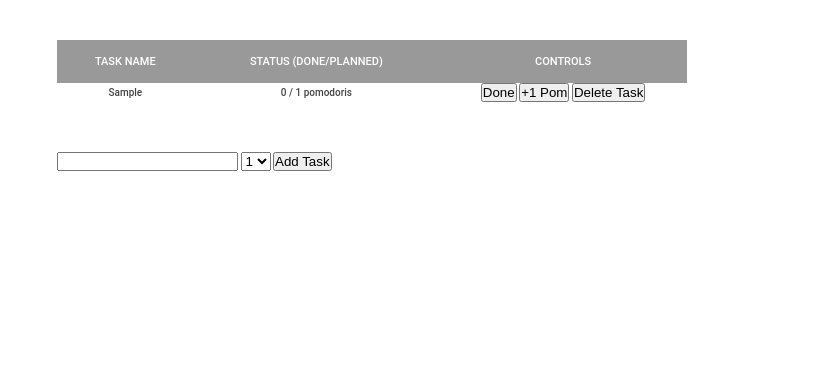
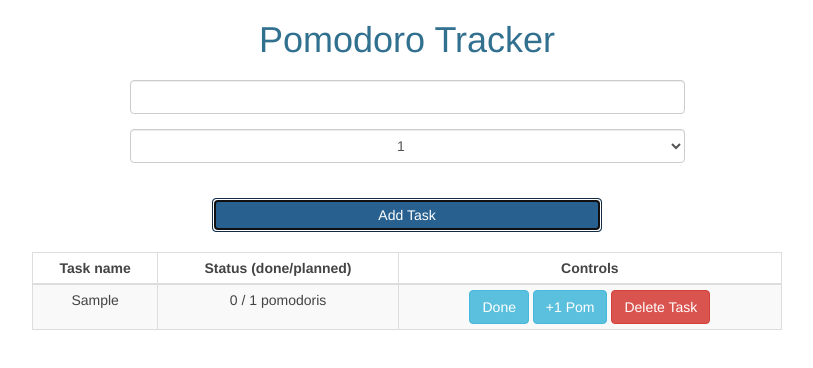
Before and after one commit to gustavohks2/pomodoro-timer-js, a website: page index.html in a window 1280 px wide. Both pictures are taken after typing "Sample" into the empty fields and a click on the input "Add Task". Shown: the whole page, without its empty margins (233-1046 px from the left). Drawn offline with nearby package versions, Linux system fonts and the light colour scheme.

Commit message:
Set new style with Bootstrap, implement localStorage and refactor javascript to JQuery :sparkles:

```diff
--- a/css/style.css
+++ b/css/style.css
@@ -10,33 +10,27 @@ html {
 }
 
 body {
-  font-family: "Roboto", sans-serif;
   font-weight: 500;
   color: #444;
 }
 
 .center-container {
   width: 70rem;
-  min-width: 50rem;
-  margin: 0 auto;
-}
-
-.task-table {
-  width:90%;
-  margin-top: 4rem;
-  text-align: center;
-  border-collapse: collapse;
-}
-
-.task-table__heading {
-  color: #fff;
-  padding: 1.5rem;
-  font-weight: 500;
-  font-size: 1.1rem;
-  background-color: #999;
-  text-transform: uppercase;
+  margin: 100px auto;
 }
 
 .form-task {
   margin-top: 5rem;
 }
+
+.table-elements-centered td,
+.table-elements-centered th { text-align: center; }
+
+.u-margin-top-medium { margin-top: 2rem; }
+
+@media only screen and (max-width: 800px) {
+  .center-container {
+    width: 100%;
+    margin: 100px 0px;
+  }
+}
--- a/index.html
+++ b/index.html
@@ -4,38 +4,53 @@
     <meta charset="UTF-8">
     <meta name="viewport" content="width=device-width, initial-scale=1.0">
     <meta http-equiv="X-UA-Compatible" content="ie=edge">
-    <link rel="stylesheet" href="css/style.css?v=2">
-    <title>Pomodoro Timer</title>
+    <link rel="stylesheet" href="node_modules/bootstrap3/dist/css/bootstrap.min.css">
+    <link rel="stylesheet" href="css/style.css?v=5">
+    <title>Pomodoro Tracker</title>
   </head>
   <body>
+    <div class="container">
+      <div class="row">
+        <h1 class="text-info text-center">Pomodoro Tracker</h1>
+        <form class="js-add-task u-margin-top-medium" action="#">
+          <div class="form-group col-md-6 col-md-offset-3">
+            <label for="" class="sr-only">Task Name</label>
+            <input class="js-task-name form-control" type="text">
+          </div>
 
-    <div class="center-container">
-      <table class="task-table">
-        <thead>
-          <tr>
-            <th class="task-table__heading">Task name</th>
-            <th class="task-table__heading">Status (done/planned)</th>
-            <th class="task-table__heading">Controls</th>
-          </tr>
-        </thead>
-        <tbody class="js-task-table-body">
-        </tbody>
-      </table>
+          <div class="form-group col-md-6 col-md-offset-3">
+            <select class="js-pomodoro-count form-control text-center" name="pomodoro-count">
+              <option value="1">1</option>
+              <option value="2">2</option>
+              <option value="3">3</option>
+              <option value="4">4</option>
+            </select>
+          </div>
+          <input class="btn btn-primary col-xs-8 col-xs-offset-2 col-sm-4 col-sm-offset-4 u-margin-top-medium" type="submit" value="Add Task">
+        </form>
+      </div>
+      <div class="row">
+        <div class="col-md-8 col-md-offset-2 u-margin-top-medium">
 
-      <form class="js-add-task form-task" action="#">
-        <input class="js-task-name" type="text">
+          <div class="table-responsive">
+            <table class="table table-hover table-bordered table-striped table-condensed table-elements-centered">
+              <thead>
+                <tr>
+                  <th>Task name</th>
+                  <th>Status (done/planned)</th>
+                  <th>Controls</th>
+                </tr>
+              </thead>
+              <tbody class="js-task-table-body">
+              </tbody>
+            </table>
+          </div>
 
-        <select class="js-pomodoro-count" name="pomodoro-count">
-          <option value="1">1</option>
-          <option value="2">2</option>
-          <option value="3">3</option>
-          <option value="4">4</option>
-        </select>
-
-        <input type="submit" value="Add Task">
-      </form>
+        </div>
+      </div>
     </div>
 
+    <script src="node_modules/jquery/dist/jquery.min.js"></script>
     <script src="js/pomodoro.js"></script>
   </body>
 </html>
--- a/js/pomodoro.js
+++ b/js/pomodoro.js
@@ -1,16 +1,16 @@
-(function() {
+$(document).ready(function() {
   "use strict";
 
-  const tasks = [];
+  const tasks = JSON.parse(localStorage.getItem("tasks") || null) || [];
 
-  const pomodoroForm = document.querySelector(".js-add-task");
-  const pomodoroTableBody = document.querySelector(".js-task-table-body");
+  const pomodoroForm = $(".js-add-task");
+  const pomodoroTableBody = $(".js-task-table-body");
 
   const addTask = function(evt) {
     evt.preventDefault();
 
-    const taskName = this.querySelector(".js-task-name").value;
-    const pomodoroCount = this.querySelector(".js-pomodoro-count").value;
+    const taskName = $(".js-task-name").val();
+    const pomodoroCount = $(".js-pomodoro-count").val();
 
     tasks.push({
       taskName,
@@ -19,29 +19,32 @@
       pomodoroFinished: false
     });
 
+    localStorage.setItem("tasks", JSON.stringify(tasks));
+
     this.reset();
 
     renderTasks(pomodoroTableBody, tasks);
   }
 
-  const renderTasks = function(tBodyElement, tasks = []) {
-    tBodyElement.innerHTML = tasks.map((task, i) => `
+  const renderTasks = (tBodyElement, tasks = []) => {
+
+    tBodyElement.html(tasks.map((task, i) => `
         <tr>
           <td class="cell-task-name">${task.taskName}</td>
           <td class="cell-pom-count">${task.pomodoroDone} / ${task.pomodoroCount} pomodoris</td>
           <td class="cell-pom-controls">
-          ${task.pomodoroFinished ? 'Finished |' : `
-            <button class="js-task-done" data-id="${i}">Done</button>
-            <button class="js-increase-pomodoro" data-id="${i}">+1 Pom</button>
+          ${task.pomodoroFinished ? '<span class="text-success">Finished</span> |' : `
+            <button class="js-task-done btn btn-info" data-id="${i}">Done</button>
+            <button class="js-increase-pomodoro btn btn-info" data-id="${i}">+1 Pom</button>
           `}
-            <button class="js-delete-task" data-id="${i}">Delete Task</button>
+            <button class="js-delete-task btn btn-danger" data-id="${i}">Delete Task</button>
           </td>
         </tr>
       `
-    ).join("\n");
+    ).join("\n"));
   }
 
-  const handleTaskButtonClick = function(evt) {
+  const handleTaskButtonClick = evt => {
     const elClassList = evt.target.classList;
     const elTaskId = evt.target.getAttribute("data-id");
 
@@ -49,14 +52,32 @@
     elClassList.contains("js-increase-pomodoro") ? increasePomodoro(tasks, elTaskId):
     elClassList.contains("js-delete-task") ? deleteTask(tasks, elTaskId) : null;
 
+    localStorage.setItem("tasks", JSON.stringify(tasks));
+
     renderTasks(pomodoroTableBody, tasks);
   }
 
-  const finishTask = function(tasks, taskId) { tasks[taskId].pomodoroFinished = true; }
-  const increasePomodoro = function(tasks, taskId) { tasks[taskId].pomodoroDone++; }
-  const deleteTask = function(tasks, taskId) { tasks.splice(taskId, 1) }
+  const handleDoubleClick = function(evt) {
+    console.log("asdf");
+  }
 
-  pomodoroTableBody.addEventListener("click", handleTaskButtonClick);
-  pomodoroForm.addEventListener("submit", addTask);
+  const finishTask = (tasks, taskId) => { tasks[taskId].pomodoroFinished = true; }
+  const deleteTask = (tasks, taskId) => { tasks.splice(taskId, 1); }
 
-})();
+  const increasePomodoro = (tasks, taskId) => {
+    const limit = tasks[taskId].pomodoroCount;
+
+    if (tasks[taskId].pomodoroDone + 1 == limit) {
+      tasks[taskId].pomodoroDone++;
+      finishTask(tasks, taskId);
+      return;
+    }
+
+    tasks[taskId].pomodoroDone++;
+  }
+
+  pomodoroTableBody.on("click", handleTaskButtonClick);
+  pomodoroForm.on("submit", addTask);
+
+  renderTasks(pomodoroTableBody, tasks);
+});
```
Also changed, not shown: package.json (added, +23 -0 lines).
